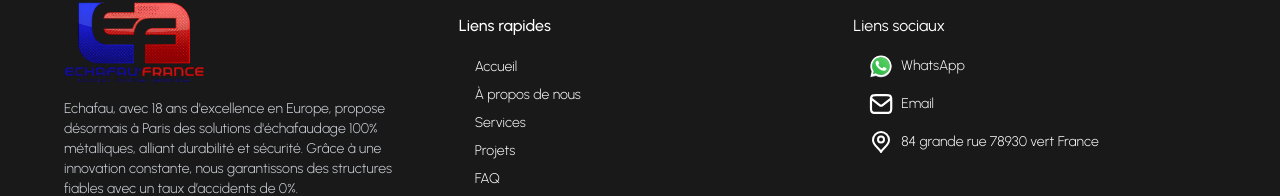
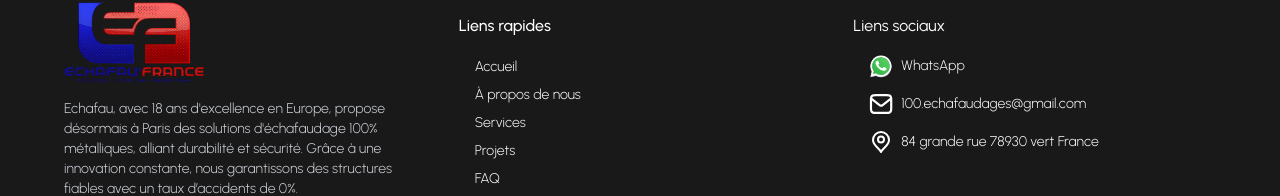
Before and after one commit to alaagonovo/echafauFrance, a Next.js app: page / in a window 1280 px wide. Shown: the part 5744-5940 px from the top of the page. Built offline with nearby package versions, Linux system fonts and the light colour scheme.

Commit message:
adding email

```diff
--- a/src/app/(getaqoute)/layout.tsx
+++ b/src/app/(getaqoute)/layout.tsx
@@ -12,7 +12,7 @@ const urbanist = Urbanist({
   weight: ["100", "200", "300", "400", "500", "600", "700"], // Specify the font weights you need
 });
 export const metadata: Metadata = {
-  title: "Scafolding",
+  title: "100 Echafaudages 100",
   description: "Get in Touch | Inquery",
   icons: "/assets/logo.webp",
 };
--- a/src/app/(website)/layout.tsx
+++ b/src/app/(website)/layout.tsx
@@ -14,15 +14,17 @@ const urbanist = Urbanist({
   display: "swap",
 });
 export const metadata: Metadata = {
-  title: "Echafau'france",
-  description: "Site Web en français avec Next.js",
+  title: "100 Echafaudages 100",
+  description:
+    "Services d’échafaudage professionnels en France pour la construction, la maintenance et plus encore. Des solutions fiables, sûres et économiques, adaptées à vos besoins.",
   icons: { icon: "/assets/logo.webp" },
   metadataBase: new URL("https://yourwebsite.com"), // Set base URL
   openGraph: {
-    title: "Echafau'france",
-    description: "Découvrez Echafau'france, spécialiste en échafaudage",
+    title: "100 Echafaudages 100",
+    description:
+      "Services d’échafaudage professionnels en France pour la construction, la maintenance et plus encore. Des solutions fiables, sûres et économiques, adaptées à vos besoins.",
     url: "https://yourwebsite.com",
-    siteName: "Echafau'france",
+    siteName: "100 Echafaudages 100",
     images: ["/assets/logo.webp"],
     locale: "fr_FR",
     type: "website",
--- a/src/components/common/footer/Footer.tsx
+++ b/src/components/common/footer/Footer.tsx
@@ -67,7 +67,7 @@ function Footer() {
             <li>
               <Link
                 className="text-sm font-light flex gap-2 items-center hover:underline hover:text-[var(--main-red)] duration-300"
-                href="mailto:your-email@example.com"
+                href="mailto:100.echafaudages@gmail.com"
               >
                 <span>
                   <Image
@@ -78,7 +78,7 @@ function Footer() {
                     loading="lazy"
                   />
                 </span>
-                Email
+                100.echafaudages@gmail.com
               </Link>
             </li>
             <li>
@@ -89,7 +89,7 @@ function Footer() {
                 <span>
                   <Image
                     src="/svgs/location.svg"
-                    alt="email icon"
+                    alt="location icon"
                     width={24}
                     height={24}
                     loading="lazy"
--- a/src/components/ui/mainTitle/MainTitle.tsx
+++ b/src/components/ui/mainTitle/MainTitle.tsx
@@ -31,10 +31,10 @@ function MainTitle() {
       <p className="text-xl" data-aos="fade-up" data-aos-delay="250">
         Contactez-nous à tout moment via{" "}
         <Link
-          href="mailto:info@thescaffolding.co.uk"
+          href="mailto:100.echafaudages@gmail.com"
           className="text-[var(--main-red)] ml-2 hover:font-medium hover:underline"
         >
-          echafaufrance@gmail.com
+         100.echafaudages@gmail.com
         </Link>
       </p>
     </div>
```
